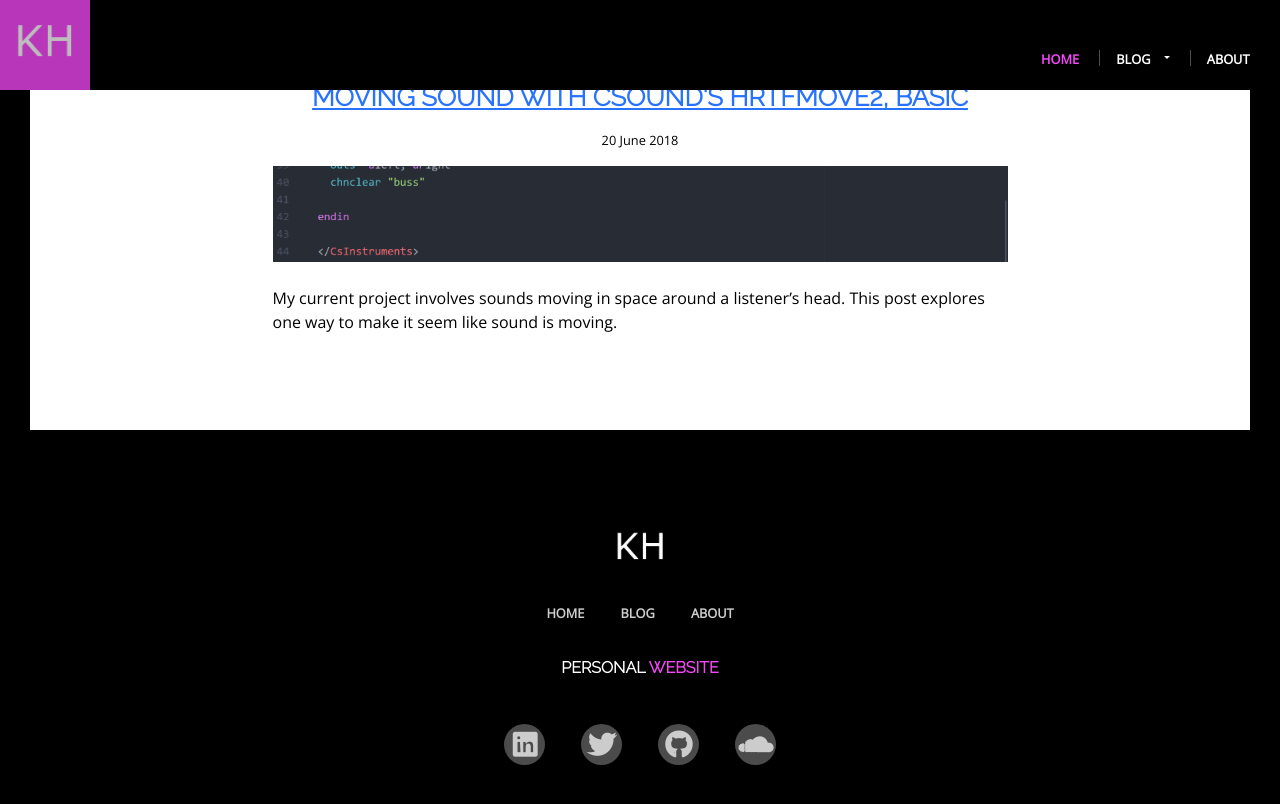
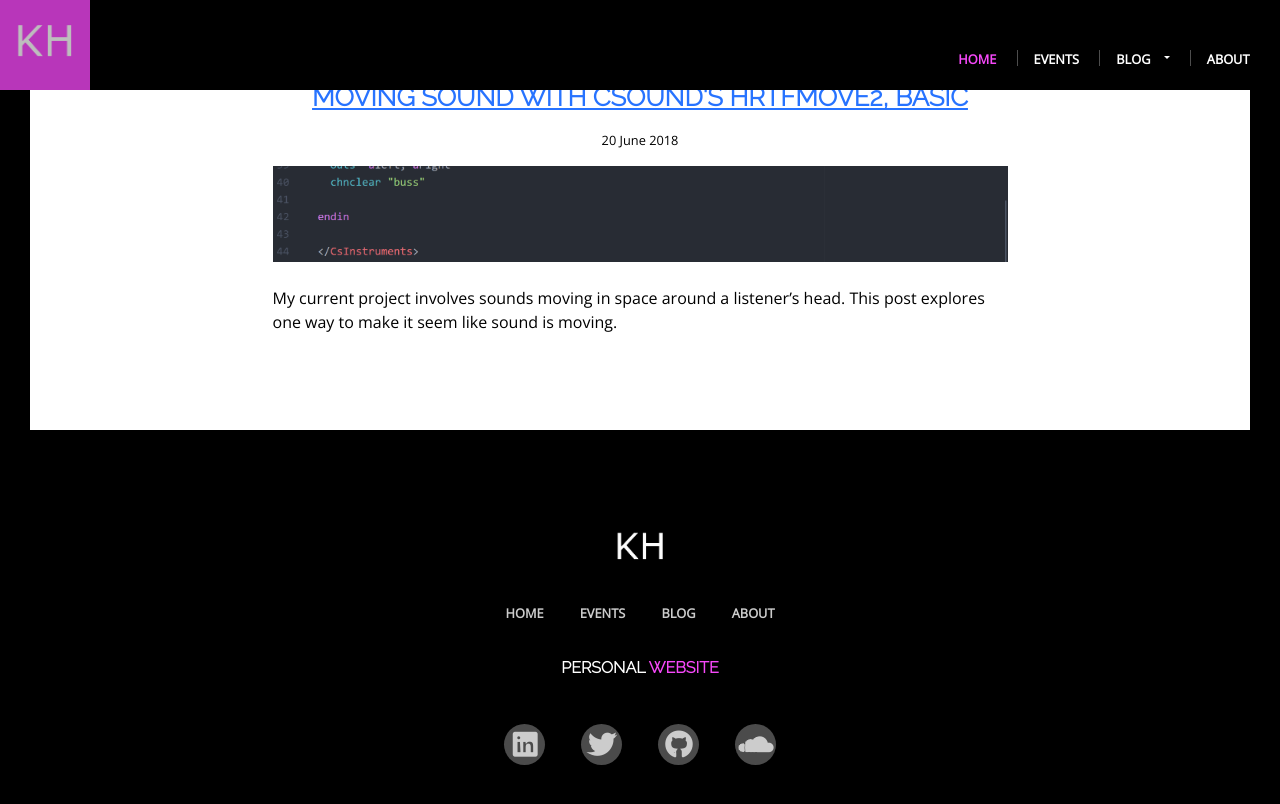
Before and after one commit to khoeger/khoeger.github.io, a Jekyll site: the page built from index.html, in a window 1280 px wide and 900 px high, scrolled down 1226 px. Shown: the top 804 px of the window. Built offline with Jekyll 4.4.1, drawn with Linux system fonts in a browser that asks for light colours.

Commit message:
Add events to navigation

```diff
--- a/_includes/nav-links.html
+++ b/_includes/nav-links.html
@@ -1,5 +1,6 @@
 <li><a href="/">Home</a></li>
 <!--li><a href="/gallery">Gallery</a></li-->
+<li><a href="/">Events</a></li>
 <li class="dropdown">
   <a class="drop-trigger" href="/blog">Blog</a>
   <ul class="drop-menu">
```
